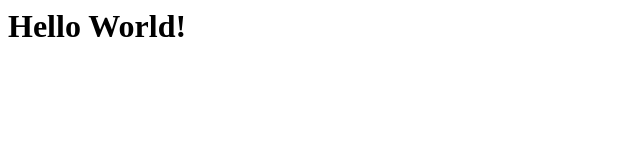
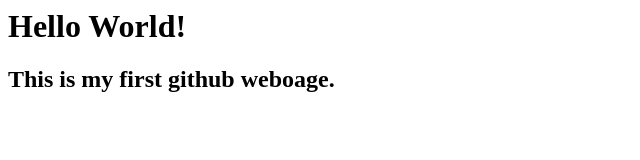
Before and after one commit to morgan-miller/recipes, a plain HTML site: page index.html in a window 1280 px wide. Shown: the whole page, without its empty margins (0-640 px from the left). Drawn offline with Linux system fonts and the light colour scheme.

Commit message:
added line to html

```diff
--- a/index.html
+++ b/index.html
@@ -4,5 +4,7 @@
   </head>
   <body>
     <h1> Hello World!</h1>
+    <h2>This is my first github weboage.</h2>
+
   </body>
 </html>
```
Also changed, not shown: 1 other file.
